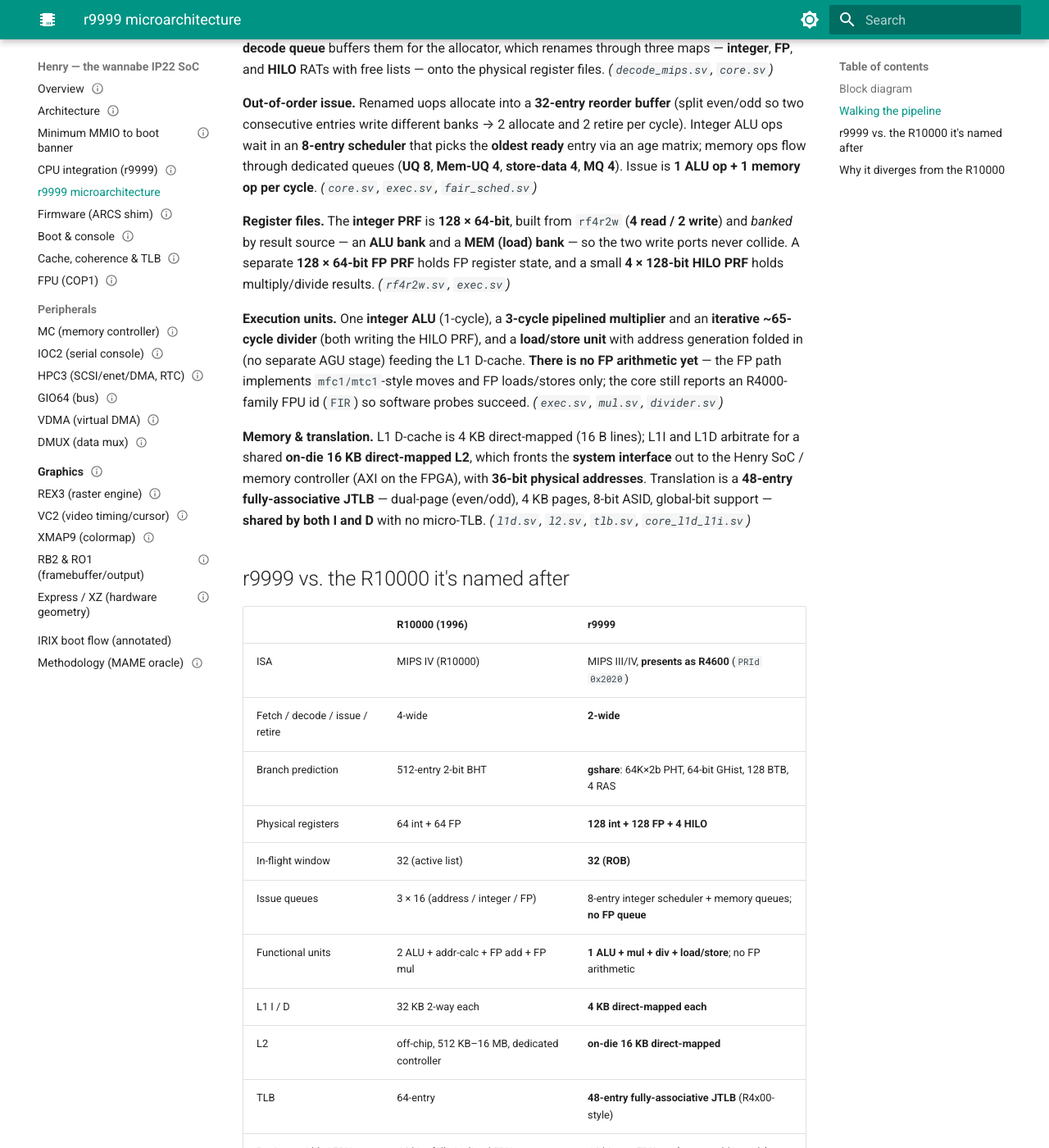
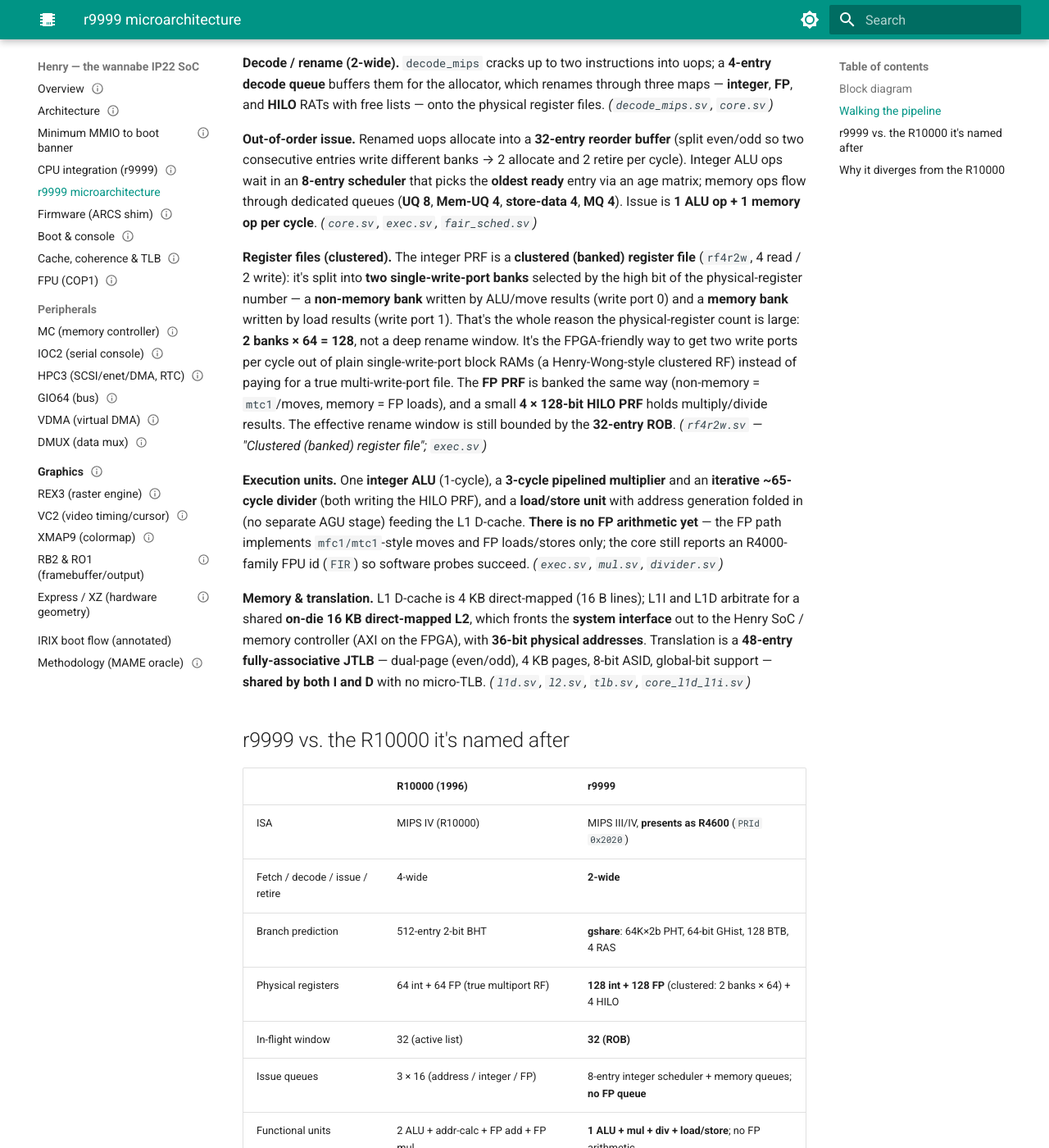
Before and after one commit to dsheffie/henry-the-wannabe-ip22-soc, an MkDocs documentation site: the page built from docs/r9999-microarchitecture.md, in a window 1280 px wide and 1400 px high, scrolled down 1206 px. Shown: the whole window at 82% size. Built offline with MkDocs 1.6.1 and Material for MkDocs 9.7.7, drawn with Linux system fonts in a browser that asks for light colours; some of the changed text lies outside the part shown.

Commit message:
docs(r9999-microarch): clustered-RF correction + fix maizure/R10000 link
- The 128 INT/128 FP physical registers are a clustered (banked)
  register file (2 banks x 64, one write port each: non-mem vs mem/load
  results), not a deep rename window; window is still bounded by the
  32-entry ROB. Fixed the diagram blocks, the register-file walkthrough,
  the comparison table, and the rationale bullet.
- Separate the R10000 Fig. 1-5 reference (R10000 User's Manual) from the
  maizure.org style link, whose text now matches its target.

Co-Authored-By: Claude Opus 4.8 (1M context) <noreply@anthropic.com>

```diff
--- a/docs/r9999-microarchitecture.md
+++ b/docs/r9999-microarchitecture.md
@@ -2,7 +2,7 @@
 
 *The CPU at the center of Henry. `r9999` is an **out-of-order, superscalar MIPS** core — its name is a wink at the **R10000** (`9999 = 10000 − 1`), and its shape is deliberately R10000-flavored: register renaming, a reorder buffer, out-of-order issue, separate integer/FP register files. But it targets the **R4600 ISA** (so IRIX/Indy runs the right path), it's **2-wide** instead of 4, and it's tuned to **fit and close timing on an FPGA**.*
 
-This page is the r9999 answer to the famous [R10000 block diagram (Fig. 1-5)](https://www.maizure.org/projects/evolution_x86_context_switch_linux/). Every number below is from the RTL in the [`r9999`](https://github.com/dsheffie/r9999) submodule (canonical, non-`FORMAL` config); `machine.vh` is the parameter header.
+This page is the r9999 answer to the **R10000 block diagram (Fig. 1-5)** from the MIPS R10000 User's Manual — written in the spirit of [maizure.org's reverse-engineering writeups](https://www.maizure.org/projects/evolution_x86_context_switch_linux/). Every number below is from the RTL in the [`r9999`](https://github.com/dsheffie/r9999) submodule (canonical, non-`FORMAL` config); `machine.vh` is the parameter header.
 
 ## Block diagram
 
@@ -33,8 +33,8 @@ flowchart TD
     end
 
     subgraph PRF["Physical register files"]
-        IPRF["<b>INT PRF</b> · 128 × 64-bit<br/>rf4r2w: 4R / 2W · ALU + MEM banks"]
-        FPRF["<b>FP PRF</b> · 128 × 64-bit<br/>moves + load/store only"]
+        IPRF["<b>INT PRF</b> (clustered) · 2 banks × 64<br/>rf4r2w 4R/2W · 1 write port per bank<br/>non-mem bank + mem (load) bank"]
+        FPRF["<b>FP PRF</b> (clustered) · 2 banks × 64<br/>non-mem (move) + mem (load) banks"]
         HILO["<b>HILO PRF</b> · 4 × 128-bit"]
     end
 
@@ -78,7 +78,7 @@ flowchart TD
 
 **Out-of-order issue.** Renamed uops allocate into a **32-entry reorder buffer** (split even/odd so two consecutive entries write different banks → 2 allocate and 2 retire per cycle). Integer ALU ops wait in an **8-entry scheduler** that picks the **oldest ready** entry via an age matrix; memory ops flow through dedicated queues (**UQ 8**, **Mem-UQ 4**, **store-data 4**, **MQ 4**). Issue is **1 ALU op + 1 memory op per cycle**. *(`core.sv`, `exec.sv`, `fair_sched.sv`)*
 
-**Register files.** The **integer PRF** is **128 × 64-bit**, built from `rf4r2w` (**4 read / 2 write**) and *banked* by result source — an **ALU bank** and a **MEM (load) bank** — so the two write ports never collide. A separate **128 × 64-bit FP PRF** holds FP register state, and a small **4 × 128-bit HILO PRF** holds multiply/divide results. *(`rf4r2w.sv`, `exec.sv`)*
+**Register files (clustered).** The integer PRF is a **clustered (banked) register file** (`rf4r2w`, 4 read / 2 write): it's split into **two single-write-port banks** selected by the high bit of the physical-register number — a **non-memory bank** written by ALU/move results (write port 0) and a **memory bank** written by load results (write port 1). That's the whole reason the physical-register count is large: **2 banks × 64 = 128**, not a deep rename window. It's the FPGA-friendly way to get two write ports per cycle out of plain single-write-port block RAMs (a Henry-Wong-style clustered RF) instead of paying for a true multi-write-port file. The **FP PRF** is banked the same way (non-memory = `mtc1`/moves, memory = FP loads), and a small **4 × 128-bit HILO PRF** holds multiply/divide results. The effective rename window is still bounded by the **32-entry ROB**. *(`rf4r2w.sv` — "Clustered (banked) register file"; `exec.sv`)*
 
 **Execution units.** One **integer ALU** (1-cycle), a **3-cycle pipelined multiplier** and an **iterative ~65-cycle divider** (both writing the HILO PRF), and a **load/store unit** with address generation folded in (no separate AGU stage) feeding the L1 D-cache. **There is no FP arithmetic yet** — the FP path implements `mfc1/mtc1`-style moves and FP loads/stores only; the core still reports an R4000-family FPU id (`FIR`) so software probes succeed. *(`exec.sv`, `mul.sv`, `divider.sv`)*
 
@@ -91,7 +91,7 @@ flowchart TD
 | ISA | MIPS IV (R10000) | MIPS III/IV, **presents as R4600** (`PRId 0x2020`) |
 | Fetch / decode / issue / retire | 4-wide | **2-wide** |
 | Branch prediction | 512-entry 2-bit BHT | **gshare**: 64K×2b PHT, 64-bit GHist, 128 BTB, 4 RAS |
-| Physical registers | 64 int + 64 FP | **128 int + 128 FP + 4 HILO** |
+| Physical registers | 64 int + 64 FP (true multiport RF) | **128 int + 128 FP** (clustered: 2 banks × 64) + 4 HILO |
 | In-flight window | 32 (active list) | **32 (ROB)** |
 | Issue queues | 3 × 16 (address / integer / FP) | 8-entry integer scheduler + memory queues; **no FP queue** |
 | Functional units | 2 ALU + addr-calc + FP add + FP mul | **1 ALU + mul + div + load/store**; no FP arithmetic |
@@ -104,7 +104,8 @@ flowchart TD
 
 - **It's an R4x00 *ISA* target, not an R10000.** IRIX's `/unix` branches on `PRId.IMP` in `start`; r9999 presents **R4600** so the kernel takes the Indy per-CPU path (see [MAME_QUESTIONS Q5](https://github.com/dsheffie/r9999)). The **48-entry JTLB** mirrors the R4x00 (not the R10000's 64), which is also what IRIX's `wirepda`/refill code expects.
 - **It's built for an FPGA.** 2-wide instead of 4, **direct-mapped** caches, and a modest on-die L2 keep LUT/BRAM/timing in budget on the Ultra96-v2 (Zynq UltraScale+). Conversely the **gshare PHT is much larger** than the R10000's BHT — block RAM is cheap on FPGA, so prediction accuracy is bought with BRAM rather than logic.
-- **No hardware FPU yet.** The FP register file and move/load-store path are in place; FP arithmetic is future work — hence the larger-than-R10000 *integer* rename depth (128 physical registers) to keep the integer engine busy.
+- **The big physical-register counts are a clustered RF, not a deep window.** 128 INT / 128 FP physical registers = **2 banks × 64**. Each register file is split into two single-write-port banks (non-memory results vs memory/load results), selected by the preg-number MSB, so the core gets two write ports per cycle from cheap single-write-port FPGA RAMs instead of a true multi-write-port file. The architectural rename window is still gated by the **32-entry ROB** — the count is an implementation artifact of the banking, not extra in-flight capacity.
+- **No hardware FPU yet.** The FP register file and the move / load-store path are in place; FP arithmetic is future work, and the core reports an R4000-family FPU id so software probes succeed.
 
 !!! note "Known FPGA bottleneck"
     The **fully-associative 48-entry JTLB** (every L1I/L1D access does a 48-way parallel CAM match) is the current critical path on the Ultra96-v2 build (negative WNS at 100 MHz). The architectural fix is a hardware **micro-TLB** in front of the JTLB — the JTLB size is fixed by the architecture, but a small fast L1 translation cache removes the CAM from the common-case path.
```
